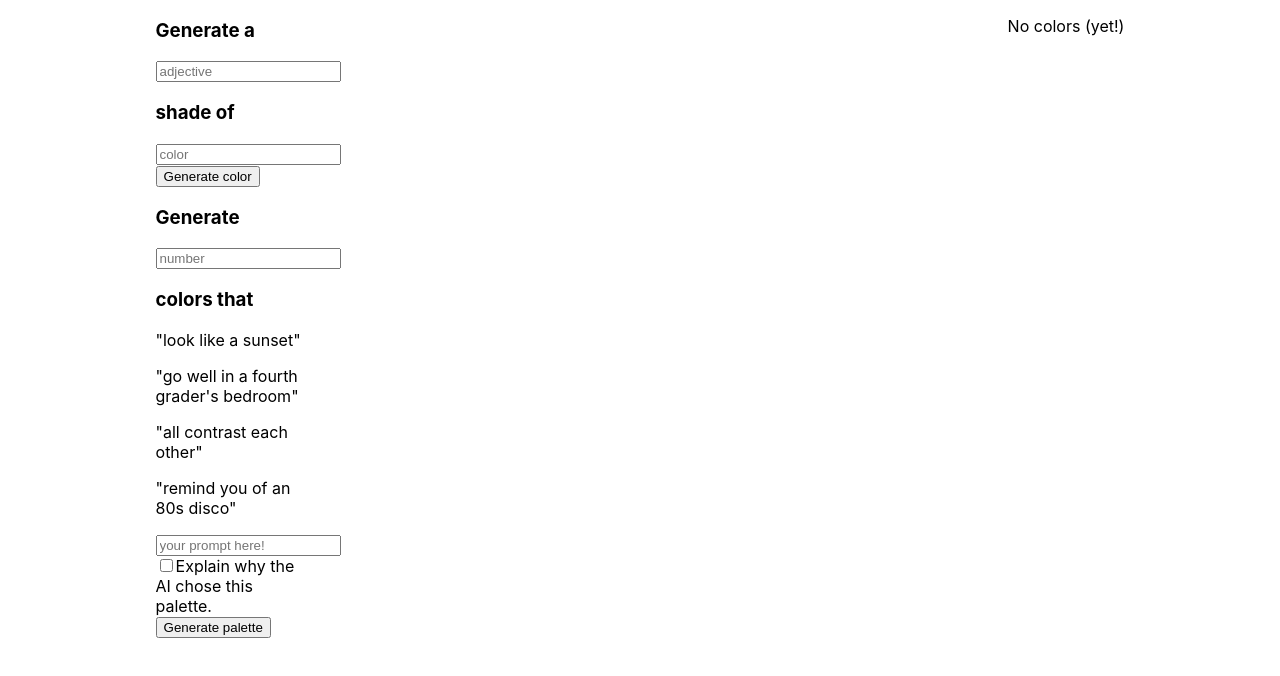
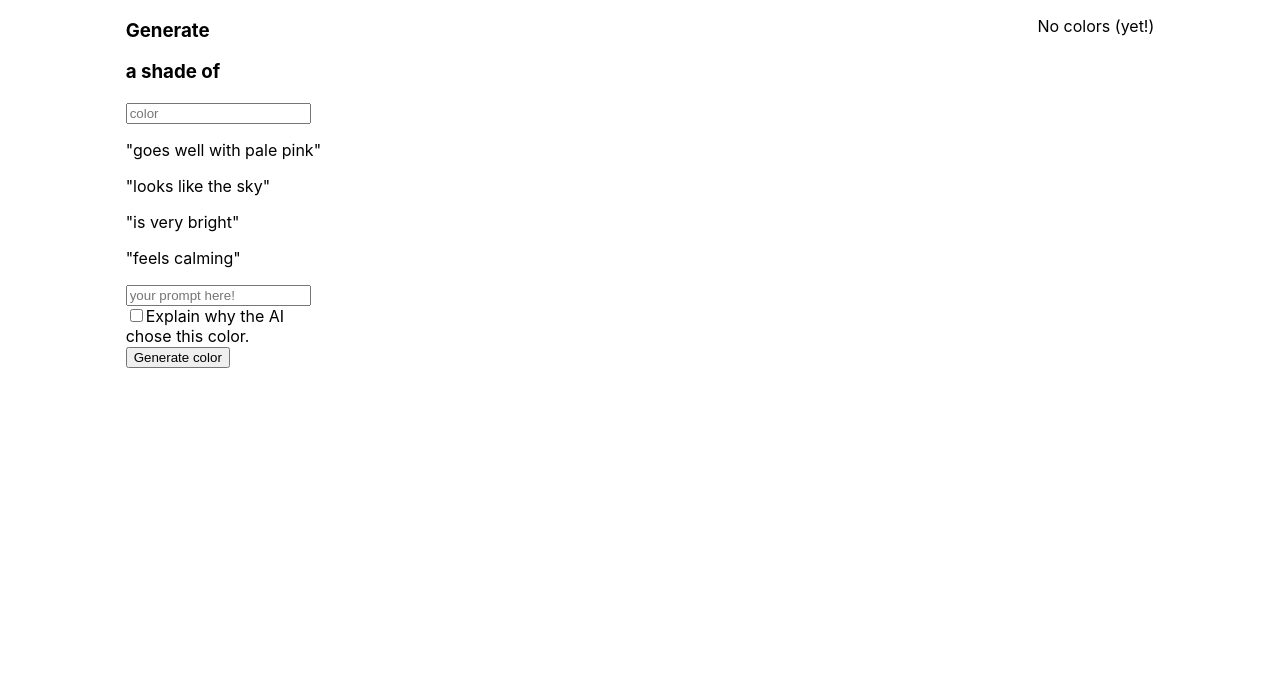
Before and after one commit to AEst2002/final-178, a React (Create React App) app: page / in a window 1280 px wide. Shown: the top 676 px of the page. Built offline with nearby package versions, Linux system fonts and the light colour scheme.

Commit message:
starting to split off multi color vs single color

```diff
--- a/src/components/ColorPrompter/index.js
+++ b/src/components/ColorPrompter/index.js
@@ -35,6 +35,7 @@ const ColorPrompter = ({currentColors, setCurrentColors}) => {
         <div style={{width: "60%",}}>
             <h3>Generate a</h3>
             <form onSubmit={onSubmit}>
+              <h3>color that</h3>
                 <input
                     type="text"
                     name="adjective"
@@ -42,7 +43,6 @@ const ColorPrompter = ({currentColors, setCurrentColors}) => {
                     value={adjectiveInput}
                     onChange={(e) => setAdjectiveInput(e.target.value)}
                 />
-                <h3>shade of</h3>
                 <input
                     type="text"
                     name="color"
--- a/src/components/PalettePrompter/index.js
+++ b/src/components/PalettePrompter/index.js
@@ -10,15 +10,17 @@ const openai = new OpenAIApi(configuration);
 
 const PalettePrompter = ({currentColors, setCurrentColors}) => {
     const [numberInput, setNumberInput] = useState("");
+    const [colorInput, setColorInput] = useState("");
+    const [multiColor, setMultiColor] = useState(false);
     const [adjectiveInput, setAdjectiveInput] = useState("");
     const [resultColors, setResultColors] = useState();
     const [resultExplanation, setResultExplanation] = useState();
     const [explanation, setExplanation] = useState(false);
 
     const onSubmit = async (event) => {
-        let prompt = `Come up with hex codes for ${numberInput} colors that ${adjectiveInput}. List each color followed by a single space, including the last color.`;
+        let prompt = multiColor ? `Come up with hex codes for ${numberInput} colors that ${adjectiveInput}. List each color followed by a single space, including the last color.` : `Come up with a hex code for a shade of ${colorInput} that ${adjectiveInput} `;
         if (explanation) {
-          prompt = prompt.concat(`Then, starting with '\\', explain why you chose those colors. Keep the list of colors separate from the explanation`);
+          prompt = multiColor ? prompt.concat(`Then, starting with '\\', explain why you chose those colors. Keep the list of colors separate from the explanation`) : `Then, starting with '\\', explain why you chose that color.`;
         }
         event.preventDefault();
         try {
@@ -51,18 +53,38 @@ const PalettePrompter = ({currentColors, setCurrentColors}) => {
         <div style={{width: "50%"}}>
             <h3>Generate</h3>
             <form onSubmit={onSubmit}>
+              { multiColor ? (
+                  <div>
                     <input
                       type="text"
                       name="number"
                       placeholder="number"
                       value={numberInput}
-                      onChange={(e) => setNumberInput(e.target.value)}
-              />
+                      onChange={(e) => setNumberInput(e.target.value)}/>
                     <h3>colors that</h3>
                     <p>"look like a sunset"</p>
                     <p>"go well in a fourth grader's bedroom"</p>
                     <p>"all contrast each other"</p>
                     <p>"remind you of an 80s disco"</p>
+                  </div>
+                ) :
+                (
+                  <div>
+                    <h3>a shade of</h3>
+                    <input
+                      type="text"
+                      name="color"
+                      placeholder="color"
+                      value={colorInput}
+                      onChange={(e) => setColorInput(e.target.value)}/>
+
+                    <p>"goes well with pale pink"</p>
+                    <p>"looks like the sky"</p>
+                    <p>"is very bright"</p>
+                    <p>"feels calming"</p>
+                  </div>
+                )}
+
               <input
                   type="text"
                   name="adjective"
@@ -76,18 +98,24 @@ const PalettePrompter = ({currentColors, setCurrentColors}) => {
                 value={explanation}
                 onChange={(e) => setExplanation(!explanation)}
               />
-                <span class="help-text">Explain why the AI chose this palette.</span>
-                <br/>
-                <input type="submit" value="Generate palette" />
+              { multiColor ? <span class="help-text">Explain why the AI chose these colors.</span>
+                           :  <span class="help-text">Explain why the AI chose this color.</span>
+              }
+
+              { multiColor ? <input type="submit" value="Generate colors" />
+                           : <input type="submit" value="Generate color" />
+
+              }
             </form>
             {
-              resultColors && resultColors.split(" ").slice(0, -1).map(element => (
+              resultColors && multiColor && resultColors.split(" ").slice(0, -1).map(element => (
                  <ColorChip currentColors={currentColors} setCurrentColors={setCurrentColors} hex={element.trim()}/>
               ))
             }
             {
-              resultExplanation
+              resultColors && !multiColor && <ColorChip currentColors={currentColors} setCurrentColors={setCurrentColors} hex={resultColors.trim()}/>
             }
+            { resultExplanation }
         </div>
     );
 
--- a/src/components/Prompter/index.js
+++ b/src/components/Prompter/index.js
@@ -11,7 +11,7 @@ import PalettePrompter from '../PalettePrompter'
 const Prompter = ({currentColors, setCurrentColors}) => {
     return (
         <div>
-            <ColorPrompter currentColors={currentColors} setCurrentColors={setCurrentColors}/>
+            {/* <ColorPrompter currentColors={currentColors} setCurrentColors={setCurrentColors}/> */}
             <PalettePrompter currentColors={currentColors} setCurrentColors={setCurrentColors}/>
         </div>
     );
```
Lines whose indentation alone changed are shown as unchanged.
